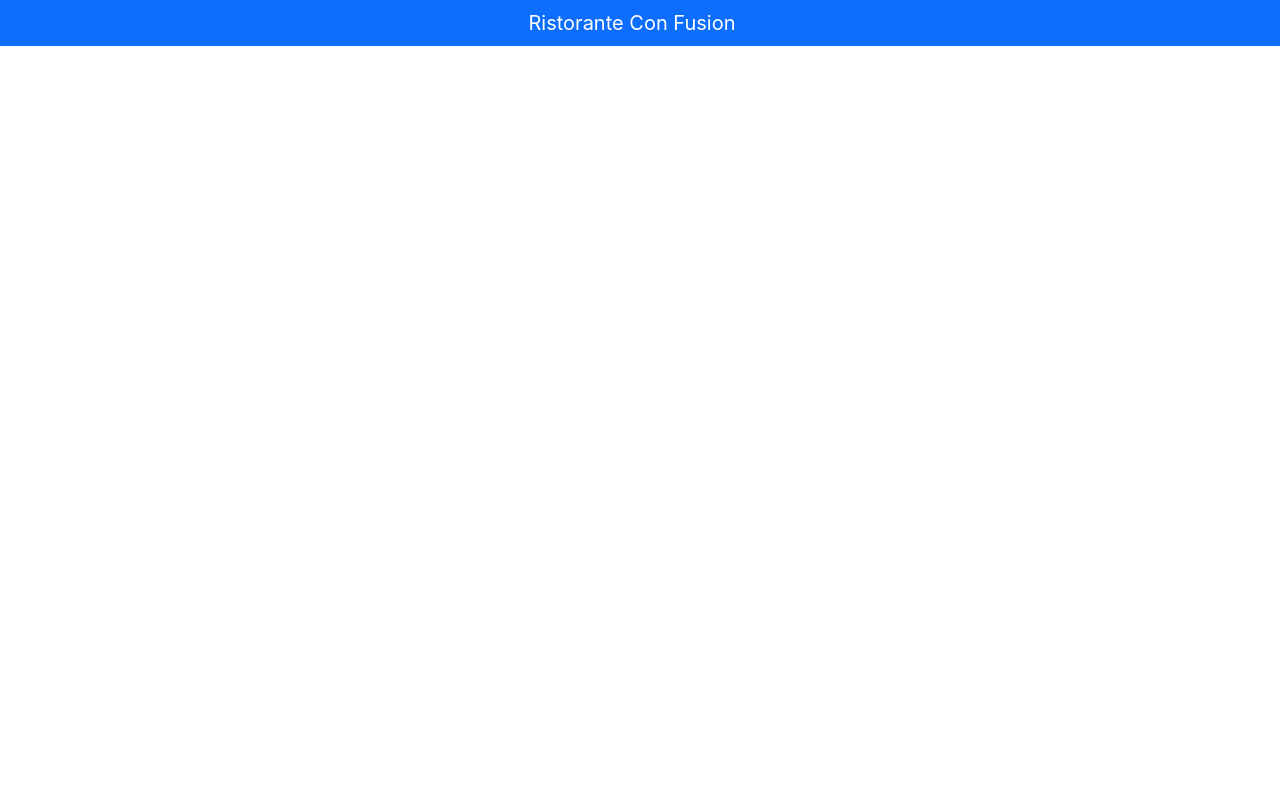
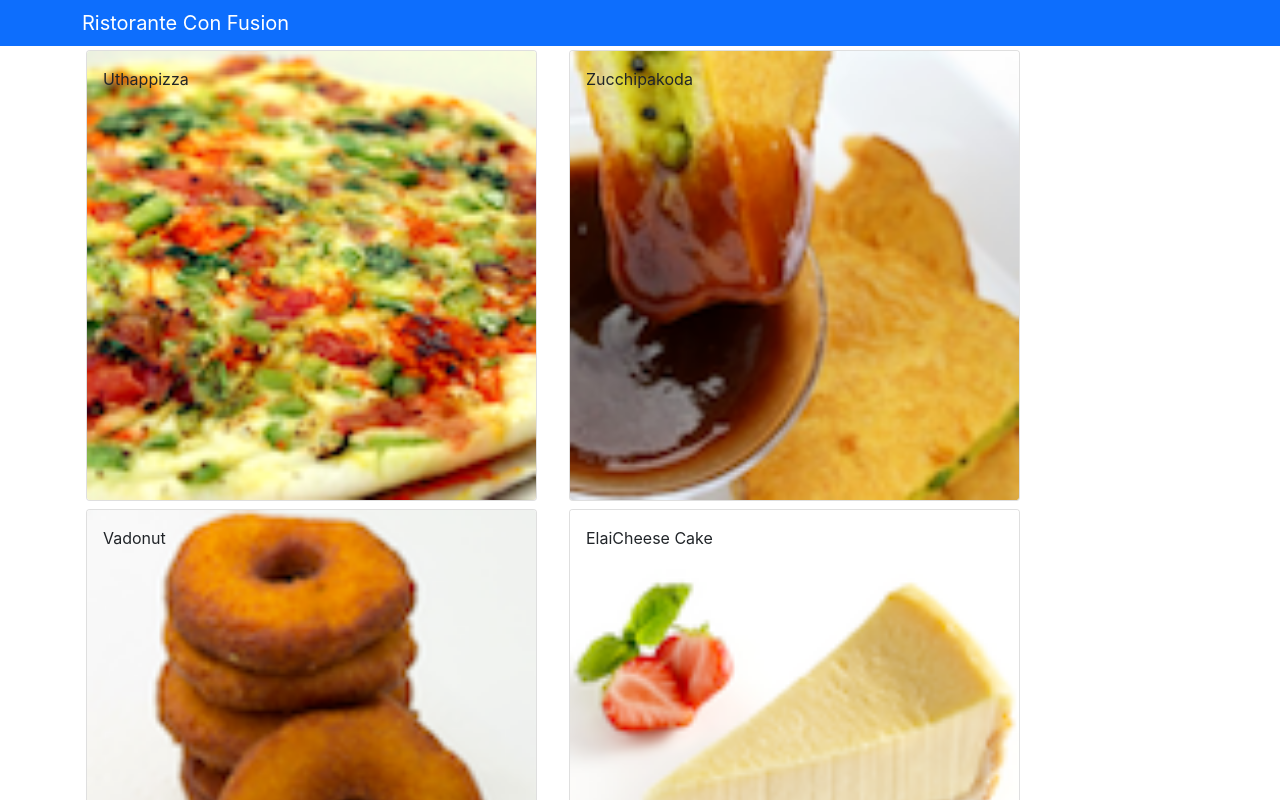
Before and after one commit to luutrinhlam/React-Redux-Learning, a React (Create React App) app: page / in a window 1280 px wide. Shown: the top 800 px of the page. Built offline with nearby package versions, Linux system fonts and the light colour scheme.

Commit message:
Components Part 2

```diff
--- a/src/App.css
+++ b/src/App.css
@@ -1,4 +1,4 @@
-.App {
+/* .App {
   text-align: center;
 }
 
@@ -35,4 +35,4 @@
   to {
     transform: rotate(360deg);
   }
-}
+} */
--- a/src/App.js
+++ b/src/App.js
@@ -1,17 +1,42 @@
-import logo from './logo.svg';
+import React,{Component} from 'react';
 import './App.css';
 import { Navbar, NavbarBrand } from 'reactstrap';
+import Menu from './components/MenuComponent';
+import { DISHES } from './shared/dishes';
 
-function App() {
+
+
+class App extends Component {
+  constructor(props) {
+    super(props);
+    this.state = {
+      dishes: DISHES
+    };
+  }
+  render() {
     return (
-    <div className="App">
+      <div>
         <Navbar dark color="primary">
           <div className="container">
             <NavbarBrand href="/">Ristorante Con Fusion</NavbarBrand>
           </div>
         </Navbar>
+        <Menu dishes={this.state.dishes} />
       </div>
     );
   }
+}
+// function App() {
+//   return (
+//     <div>
+//       <Navbar dark color="primary">
+//         <div className="container">
+//           <NavbarBrand href="/">Ristorante Con Fusion</NavbarBrand>
+//         </div>
+//       </Navbar>
+//       <Menu dishes={this.state.dishes} />
+//     </div>
+//   );
+// }
 
 export default App;
--- /dev/null
+++ b/src/components/MenuComponent.js
@@ -0,0 +1,70 @@
+import React, { Component } from 'react';
+import { Media } from 'reactstrap';
+import {
+    Card, CardImg, CardImgOverlay, CardText, CardBody,
+    CardTitle
+} from 'reactstrap';
+
+class Menu extends Component {
+    constructor(props) {
+        super(props);
+
+        this.state = {
+            selectedDish: null
+        }
+    }
+
+    onDishSelect(dish) {
+        this.setState({ selectedDish: dish });
+    }
+
+    renderDish(dish) {
+        if (dish != null)
+            return (
+                <Card>
+                    <CardImg top src={dish.image} alt={dish.name} />
+                    <CardBody>
+                        <CardTitle>{dish.name}</CardTitle>
+                        <CardText>{dish.description}</CardText>
+                    </CardBody>
+                </Card>
+            );
+        else
+            return (
+                <div></div>
+            );
+    }
+
+    render() {
+        const menu = this.props.dishes.map((dish) => {
+            return (
+                <div className="col-12 col-md-5 m-1">
+                    <Card key={dish.id}
+                        onClick={() => this.onDishSelect(dish)}>
+                        <CardImg width="100%" src={dish.image} alt={dish.name} />
+                        <CardImgOverlay>
+                            <CardTitle>{dish.name}</CardTitle>
+                        </CardImgOverlay>
+                    </Card>
+                </div>
+            );
+        });
+
+        return (
+            <div className="container">
+                <div className="row">
+                    {menu}
+                </div>
+                <div className="row">
+                    <div className="col-12 m-1">
+                        {this.renderDish(this.state.selectedDish)}
+                    </div>
+                </div>
+            </div>
+        );
+    }
+}
+
+
+
+export default Menu;
--- /dev/null
+++ b/src/shared/dishes.js
@@ -0,0 +1,186 @@
+export const DISHES =
+    [
+        {
+        id: 0,
+        name:'Uthappizza',
+        image: 'assets/images/uthappizza.png',
+        category: 'mains',
+        label:'Hot',
+        price:'4.99',
+        description:'A unique combination of Indian Uthappam (pancake) and Italian pizza, topped with Cerignola olives, ripe vine cherry tomatoes, Vidalia onion, Guntur chillies and Buffalo Paneer.',
+        comments: [
+            {
+            id: 0,
+            rating: 5,
+            comment: "Imagine all the eatables, living in conFusion!",
+            author: "John Lemon",
+            date: "2012-10-16T17:57:28.556094Z"
+            },
+            {
+            id: 1,
+            rating: 4,
+            comment: "Sends anyone to heaven, I wish I could get my mother-in-law to eat it!",
+            author: "Paul McVites",
+            date: "2014-09-05T17:57:28.556094Z"
+            },
+            {
+            id: 2,
+            rating: 3,
+            comment: "Eat it, just eat it!",
+            author: "Michael Jaikishan",
+            date: "2015-02-13T17:57:28.556094Z"
+            },
+            {
+            id: 3,
+            rating: 4,
+            comment: "Ultimate, Reaching for the stars!",
+            author: "Ringo Starry",
+            date: "2013-12-02T17:57:28.556094Z"
+            },
+            {
+            id: 4,
+            rating: 2,
+            comment: "It's your birthday, we're gonna party!",
+            author: "25 Cent",
+            date: "2011-12-02T17:57:28.556094Z"
+            }
+        ]                        },
+        {
+        id: 1,
+        name:'Zucchipakoda',
+        image: 'assets/images/zucchipakoda.png',
+        category: 'appetizer',
+        label:'',
+        price:'1.99',
+        description:'Deep fried Zucchini coated with mildly spiced Chickpea flour batter accompanied with a sweet-tangy tamarind sauce',
+        comments: [
+            {
+            id: 0,
+            rating: 5,
+            comment: "Imagine all the eatables, living in conFusion!",
+            author: "John Lemon",
+            date: "2012-10-16T17:57:28.556094Z"
+            },
+            {
+            id: 1,
+            rating: 4,
+            comment: "Sends anyone to heaven, I wish I could get my mother-in-law to eat it!",
+            author: "Paul McVites",
+            date: "2014-09-05T17:57:28.556094Z"
+            },
+            {
+            id: 2,
+            rating: 3,
+            comment: "Eat it, just eat it!",
+            author: "Michael Jaikishan",
+            date: "2015-02-13T17:57:28.556094Z"
+            },
+            {
+            id: 3,
+            rating: 4,
+            comment: "Ultimate, Reaching for the stars!",
+            author: "Ringo Starry",
+            date: "2013-12-02T17:57:28.556094Z"
+            },
+            {
+            id: 4,
+            rating: 2,
+            comment: "It's your birthday, we're gonna party!",
+            author: "25 Cent",
+            date: "2011-12-02T17:57:28.556094Z"
+            }
+        ]
+        },
+        {
+        id: 2,
+        name:'Vadonut',
+        image: 'assets/images/vadonut.png',
+        category: 'appetizer',
+        label:'New',
+        price:'1.99',
+        description:'A quintessential ConFusion experience, is it a vada or is it a donut?',
+        comments: [
+            {
+            id: 0,
+            rating: 5,
+            comment: "Imagine all the eatables, living in conFusion!",
+            author: "John Lemon",
+            date: "2012-10-16T17:57:28.556094Z"
+            },
+            {
+            id: 1,
+            rating: 4,
+            comment: "Sends anyone to heaven, I wish I could get my mother-in-law to eat it!",
+            author: "Paul McVites",
+            date: "2014-09-05T17:57:28.556094Z"
+            },
+            {
+            id: 2,
+            rating: 3,
+            comment: "Eat it, just eat it!",
+            author: "Michael Jaikishan",
+            date: "2015-02-13T17:57:28.556094Z"
+            },
+            {
+            id: 3,
+            rating: 4,
+            comment: "Ultimate, Reaching for the stars!",
+            author: "Ringo Starry",
+            date: "2013-12-02T17:57:28.556094Z"
+            },
+            {
+            id: 4,
+            rating: 2,
+            comment: "It's your birthday, we're gonna party!",
+            author: "25 Cent",
+            date: "2011-12-02T17:57:28.556094Z"
+            }
+        ]
+        },
+        {
+        id: 3,
+        name:'ElaiCheese Cake',
+        image: 'assets/images/elaicheesecake.png',
+        category: 'dessert',
+        label:'',
+        price:'2.99',
+        description:'A delectable, semi-sweet New York Style Cheese Cake, with Graham cracker crust and spiced with Indian cardamoms',
+        comments: [
+            {
+            id: 0,
+            rating: 5,
+            comment: "Imagine all the eatables, living in conFusion!",
+            author: "John Lemon",
+            date: "2012-10-16T17:57:28.556094Z"
+            },
+            {
+            id: 1,
+            rating: 4,
+            comment: "Sends anyone to heaven, I wish I could get my mother-in-law to eat it!",
+            author: "Paul McVites",
+            date: "2014-09-05T17:57:28.556094Z"
+            },
+            {
+            id: 2,
+            rating: 3,
+            comment: "Eat it, just eat it!",
+            author: "Michael Jaikishan",
+            date: "2015-02-13T17:57:28.556094Z"
+            },
+            {
+            id: 3,
+            rating: 4,
+            comment: "Ultimate, Reaching for the stars!",
+            author: "Ringo Starry",
+            date: "2013-12-02T17:57:28.556094Z"
+            },
+            {
+            id: 4,
+            rating: 2,
+            comment: "It's your birthday, we're gonna party!",
+            author: "25 Cent",
+            date: "2011-12-02T17:57:28.556094Z"
+            }
+        ]
+        }
+    ];
```
Lines whose indentation alone changed are shown as unchanged.
